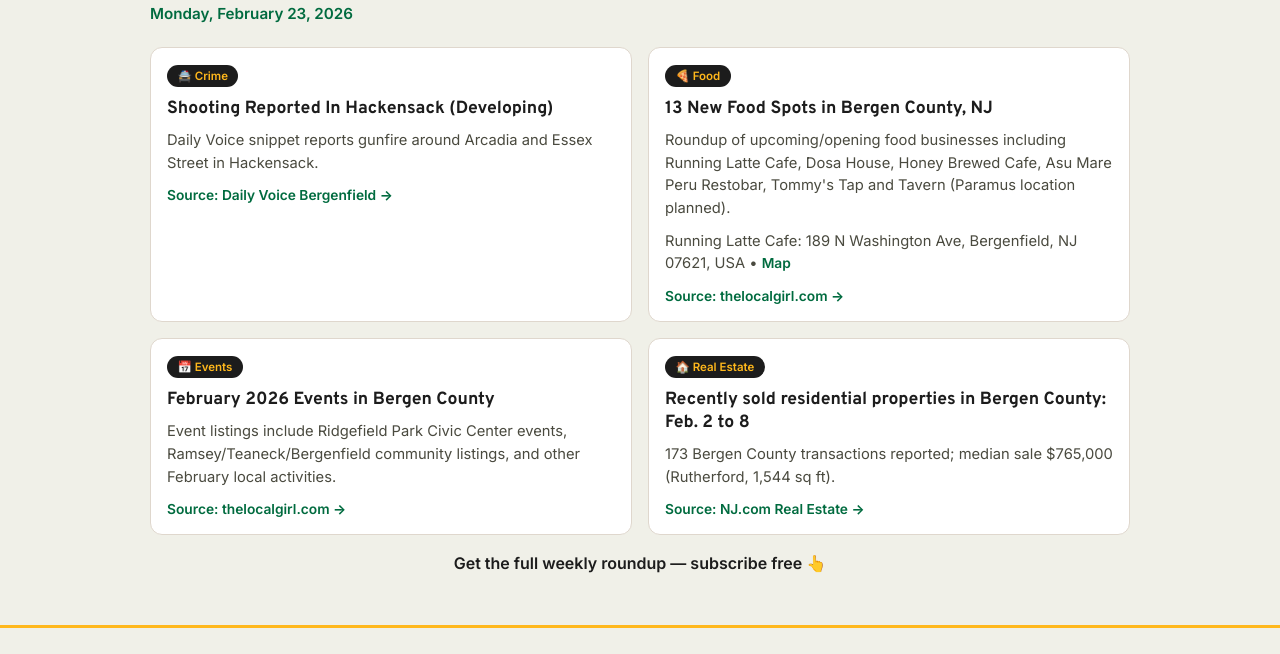
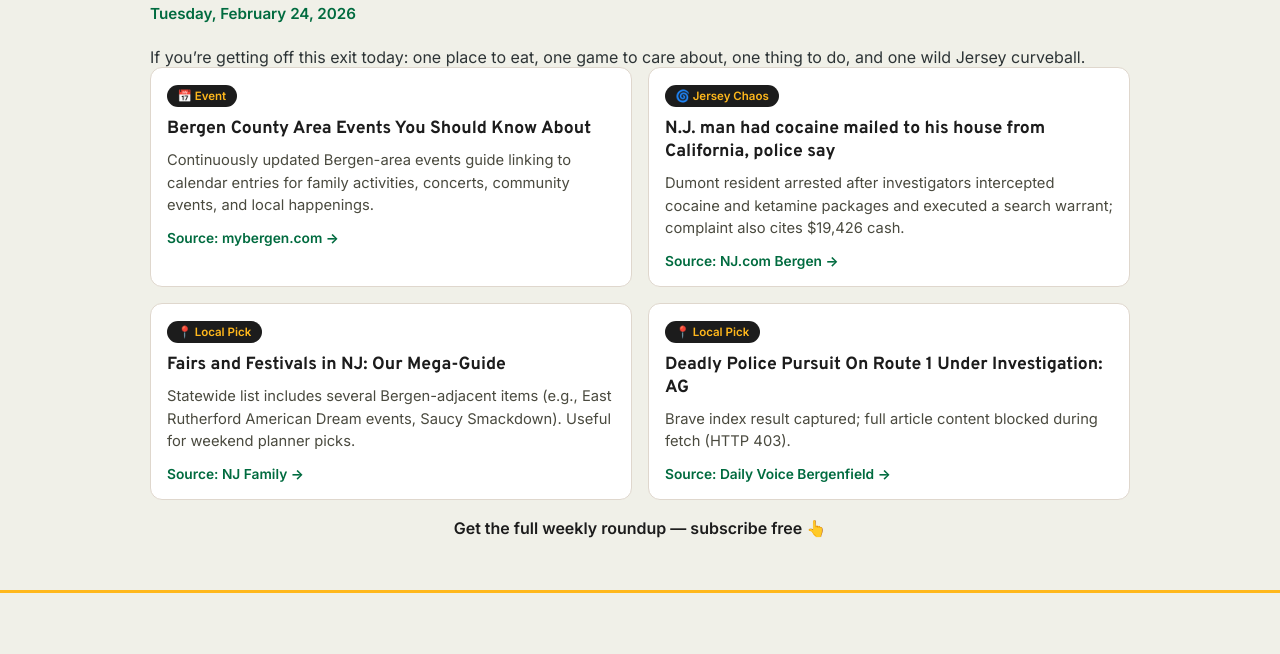
Before and after one commit to joemacstevens/exit163-site, a website: page index.html in a window 1280 px wide. Shown: the part 637-1291 px from the top of the page. Drawn offline with Linux system fonts and the light colour scheme.

Commit message:
Shift daily section to pillar-first editorial voice; filter listicles

```diff
--- a/index.html
+++ b/index.html
@@ -419,36 +419,37 @@
 <section class="today">
   <div class="today-inner">
     <h2>What's Happening Today</h2>
-    <p class="today-date">Monday, February 23, 2026</p>
+    <p class="today-date">Tuesday, February 24, 2026</p>
+    <p class="today-lead">If you’re getting off this exit today: one place to eat, one game to care about, one thing to do, and one wild Jersey curveball.</p>
 
     <div class="today-grid">
       <article class="story-card">
-        <span class="story-pill">🚔 Crime</span>
-        <h3>Shooting Reported In Hackensack (Developing)</h3>
-        <p>Daily Voice snippet reports gunfire around Arcadia and Essex Street in Hackensack.</p>
+        <span class="story-pill">📅 Event</span>
+        <h3>Bergen County Area Events You Should Know About</h3>
+        <p>Continuously updated Bergen-area events guide linking to calendar entries for family activities, concerts, community events, and local happenings.</p>
 
-        <a href="https://dailyvoice.com/new-jersey/bergenfield/shooting-reported-in-hackensack/" target="_blank" rel="noopener">Source: Daily Voice Bergenfield →</a>
+        <a href="https://www.mybergen.com/bergen-county-area-events/" target="_blank" rel="noopener">Source: mybergen.com →</a>
       </article>
       <article class="story-card">
-        <span class="story-pill">🍕 Food</span>
-        <h3>13 New Food Spots in Bergen County, NJ</h3>
-        <p>Roundup of upcoming/opening food businesses including Running Latte Cafe, Dosa House, Honey Brewed Cafe, Asu Mare Peru Restobar, Tommy&#x27;s Tap and Tavern (Paramus location planned).</p>
-        <p class="story-meta">Running Latte Cafe: 189 N Washington Ave, Bergenfield, NJ 07621, USA • <a href="https://maps.google.com/?q=Running+Latte+Cafe+189+N+Washington+Ave,+Bergenfield,+NJ+07621,+USA" target="_blank" rel="noopener">Map</a></p>
-        <a href="https://thelocalgirl.com/bergen/new-restaurants-bergen-county-nj-february-2026/" target="_blank" rel="noopener">Source: thelocalgirl.com →</a>
+        <span class="story-pill">🌀 Jersey Chaos</span>
+        <h3>N.J. man had cocaine mailed to his house from California, police say</h3>
+        <p>Dumont resident arrested after investigators intercepted cocaine and ketamine packages and executed a search warrant; complaint also cites $19,426 cash.</p>
+
+        <a href="https://www.nj.com/bergen/2026/02/nj-man-had-cocaine-mailed-to-his-house-from-california-police-say.html" target="_blank" rel="noopener">Source: NJ.com Bergen →</a>
       </article>
       <article class="story-card">
-        <span class="story-pill">📅 Events</span>
-        <h3>February 2026 Events in Bergen County</h3>
-        <p>Event listings include Ridgefield Park Civic Center events, Ramsey/Teaneck/Bergenfield community listings, and other February local activities.</p>
+        <span class="story-pill">📍 Local Pick</span>
+        <h3>Fairs and Festivals in NJ: Our Mega-Guide</h3>
+        <p>Statewide list includes several Bergen-adjacent items (e.g., East Rutherford American Dream events, Saucy Smackdown). Useful for weekend planner picks.</p>
 
-        <a href="https://thelocalgirl.com/bergen/bergen-county-events-new-jersey-february-2026/" target="_blank" rel="noopener">Source: thelocalgirl.com →</a>
+        <a href="https://www.njfamily.com/fairs-and-festivals-in-new-jersey/" target="_blank" rel="noopener">Source: NJ Family →</a>
       </article>
       <article class="story-card">
-        <span class="story-pill">🏠 Real Estate</span>
-        <h3>Recently sold residential properties in Bergen County: Feb. 2 to 8</h3>
-        <p>173 Bergen County transactions reported; median sale $765,000 (Rutherford, 1,544 sq ft).</p>
+        <span class="story-pill">📍 Local Pick</span>
+        <h3>Deadly Police Pursuit On Route 1 Under Investigation: AG</h3>
+        <p>Brave index result captured; full article content blocked during fetch (HTTP 403).</p>
 
-        <a href="https://www.nj.com/realestate-news/2026/02/recently-sold-residential-properties-in-bergen-county-feb-2-to-8.html" target="_blank" rel="noopener">Source: NJ.com Real Estate →</a>
+        <a href="https://dailyvoice.com/new-jersey/bergenfield/deadly-police-pursuit-on-route-1-under-investigation-ag/" target="_blank" rel="noopener">Source: Daily Voice Bergenfield →</a>
       </article>
     </div>
 
```
Also changed, not shown: 1 other file.
